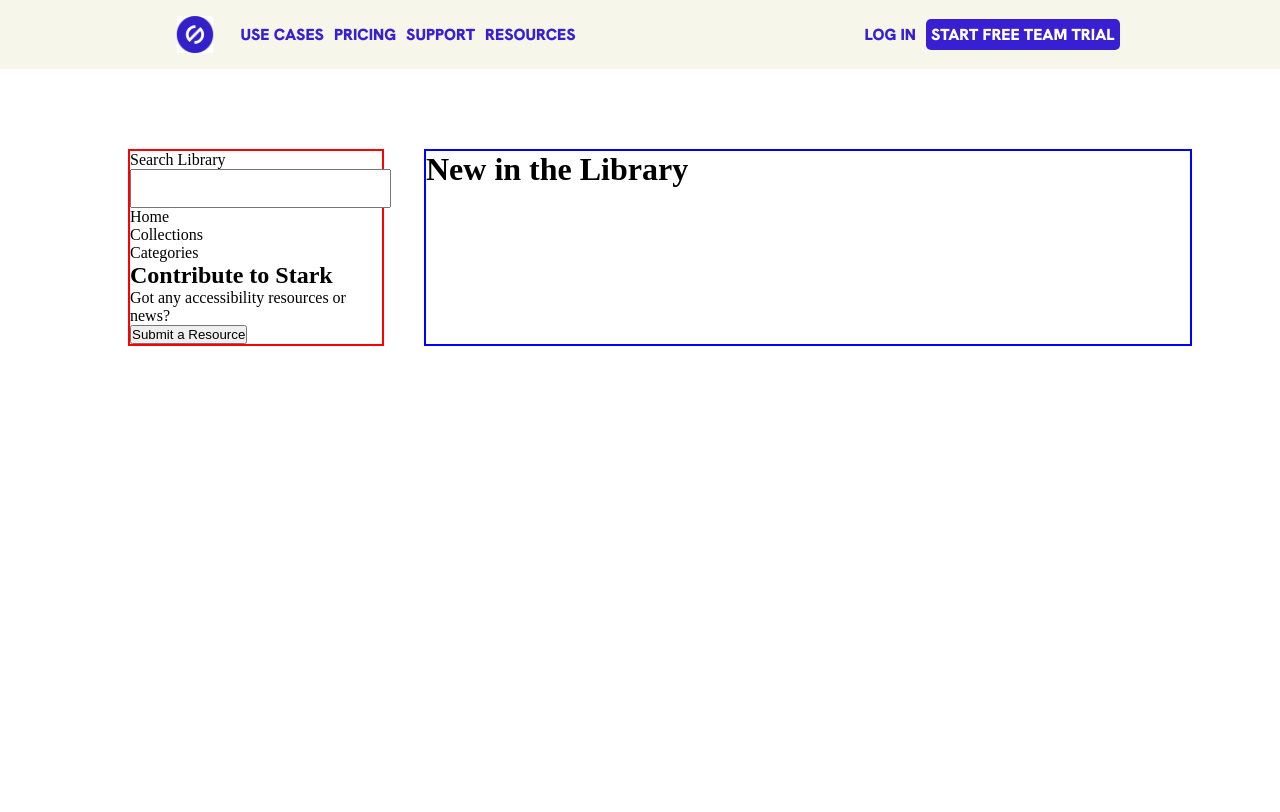
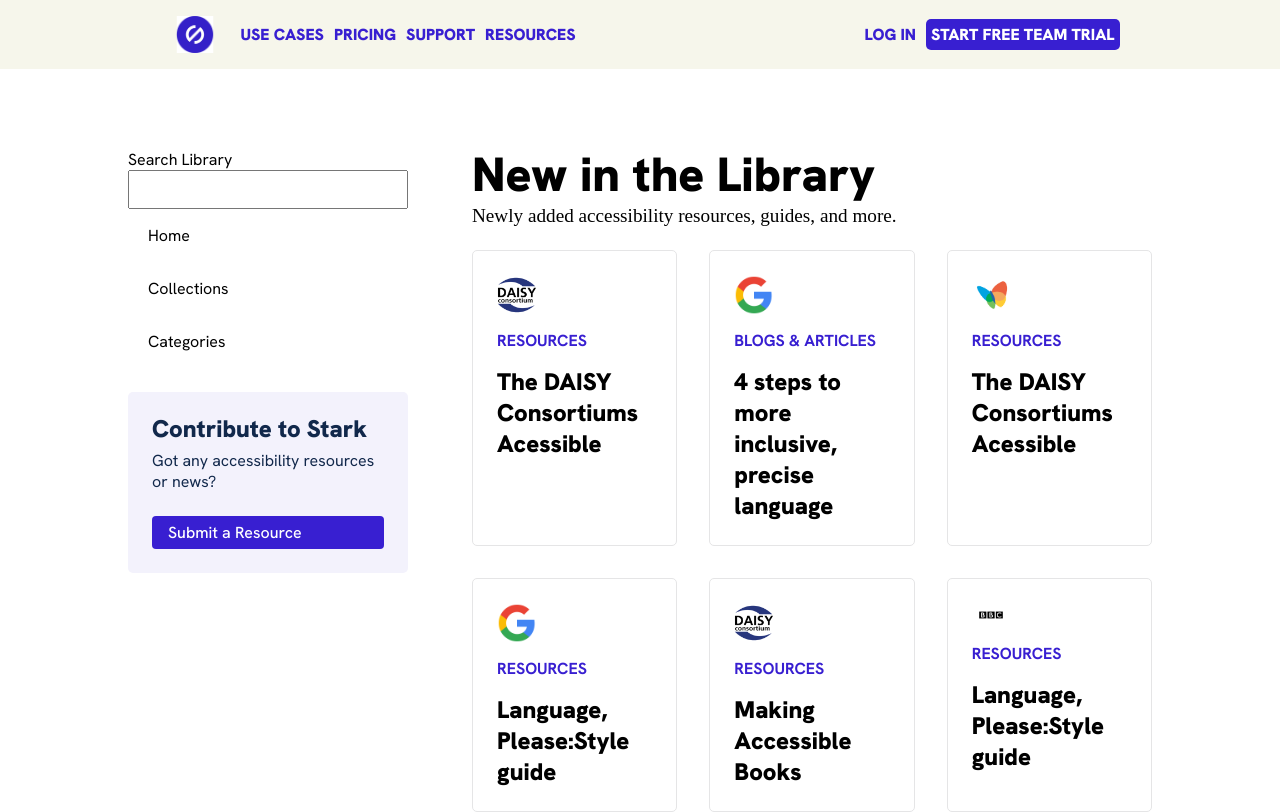
Before and after one commit to abhijeetanand90/Stark_FrontEnd, a website built with Vite: page index.html in a window 1280 px wide. Built offline with nearby package versions, Linux system fonts and the light colour scheme.

Commit message:
Main section

```diff
--- a/index.html
+++ b/index.html
@@ -29,18 +29,57 @@
             <p>Search Library</p>
             <input type="text" class="search--box">
             <ul>
-              <li>Home</li>
-              <li>Collections</li>
-              <li>Categories</li>
+              <li class="text--home">Home</li>
+              <li class="text--collections">Collections</li>
+              <li class="categories">Categories</li>
             </ul>
-            <div>
-              <h2>Contribute to Stark</h2>
+            <div class="submit">
+              <h4>Contribute to Stark</h4>
               <p>Got any accessibility resources or news?</p>
-              <button>Submit a Resource</button>
+              <a>Submit a Resource</a>
             </div>
           </div>
           <div class="library_section">
-            <h1>New in the Library</h1>
+            <h2>New in the Library</h2>
+            <p>Newly added accessibility resources, guides, and more.</p>
+             <div class="Hero---grid">
+              <div class="grid-items">
+                <img src="/757383.png" alt="" class="grid--icons">
+                <h4>RESOURCES</h4>
+                <h3>The DAISY Consortiums Acessible</h3>
+              </div>
+              <div class="grid-items">
+              <img src="/Google__G__logo.svg.webp" alt="" class="grid--icons">
+                <h4>BLOGS & ARTICLES</h4>
+                <h3>4 steps to more inclusive, precise language</h3>
+              </div>
+              <div class="grid-items">
+                <img src="/images.png" alt="" class="grid--icons">
+                <h4>RESOURCES</h4>
+                <h3>The DAISY Consortiums Acessible</h3>
+              </div>
+              <div class="grid-items">
+                <img src="/Google__G__logo.svg.webp" alt="" class="grid--icons"  >
+                <h4>RESOURCES</h4>
+                <h3>Language, Please:Style guide</h3>
+              </div>
+              <div class="grid-items" class="grid--icons" >
+                <img src="/757383.png" alt="" class="grid--icons">
+                <h4>RESOURCES</h4>
+                <h3>Making Accessible Books</h3>
+              </div>
+              <div class="grid-items">
+                <img src="/bbc.png" alt="" class="grid--icons">
+                <h4>RESOURCES</h4>
+                <h3>Language, Please:Style guide</h3>
+              </div>
+
+              </div>
+
+
+
+             </div>
+
           </div>
         </div>
 
--- a/src/style.css
+++ b/src/style.css
@@ -98,14 +98,112 @@
   background-color:   #11284b;
 }
 .hero{
-  display: grid;
-  grid-template-columns: 25% 75%;
-  gap: 40px;
+display: flex;
+
 }
 
 .library_section{
-  border: 2px solid blue;
+  margin-left:4rem;
+  h2{
+    font-family: "Hanken Grotesk", serif;
+    font-weight: 900;
+    line-height: 1.1;
+    font-size: 3rem;
+  }
+
+  p{
+    font-size: 1.2rem;
+    line-height: 1.5;
+  }
 }
 .search_section{
-  border: 2px solid red;
+  /* border: 2px solid red; */
+  display: flex;
+  flex-direction: column;
+  width: 280px;
+  min-width: 280px;
+  font-family: "Hanken Grotesk", serif;
+
 }
+.Hero---grid{
+  display: grid;
+  grid-template-columns: 1fr 1fr 1fr;
+  font-family: "Hanken Grotesk", serif;
+  /* border: 2px solid limegreen; */
+  gap: 32px;
+  padding-top: 20px;
+}
+.grid-items{
+  border: 0.8px solid #e5e5e6;
+  border-radius: 5px;
+  padding: 24px;
+  display: flex;
+  flex-direction: column;
+  gap:15px;
+
+  h4{
+    color: #381FD1;
+  }
+
+h3{
+  font-size: 1.5rem;
+  font-weight: 900;
+}
+
+}
+.grid--icons{
+  max-width: 40px;
+height: auto;
+}
+.submit{
+background-color: #f3f2fc;
+border-radius: 5px;
+padding: 1.5rem;
+margin-top: 1.5rem;
+
+
+h4{
+  font-size: 1.5rem;
+  font-weight: 900;
+  line-height: 1.1;
+  color: #11284b;
+}
+
+p{
+  font-size: 1rem;
+
+  color: #11284b;
+  margin-top: .5rem;
+  margin-bottom: 1.5rem;
+}
+
+
+}
+a{
+  /* min-height: 44px; */
+  display: inline-flex;
+  align-items: center;
+  color: #fff;
+  font-weight: 500;
+  background-color: #381FD1;
+  padding-right: 16px;
+  padding-left: 16px;
+  padding-top: 6px;
+  padding-bottom: 6px;
+  text-decoration: none;
+  border-radius: 4px;
+  width: 100%;
+  text-align: center;
+
+
+}
+
+.categories{
+  padding: 16px 0 16px 1.25rem;
+}
+.text--home{
+  padding: 16px 0 16px 20px;
+}
+.text--collections{
+  padding: 16px 0 16px 20px;
+}
```
Also changed, not shown: public/757383.png (added), public/Google__G__logo.svg.webp (added), public/bbc.png (added), public/images.png (added).
